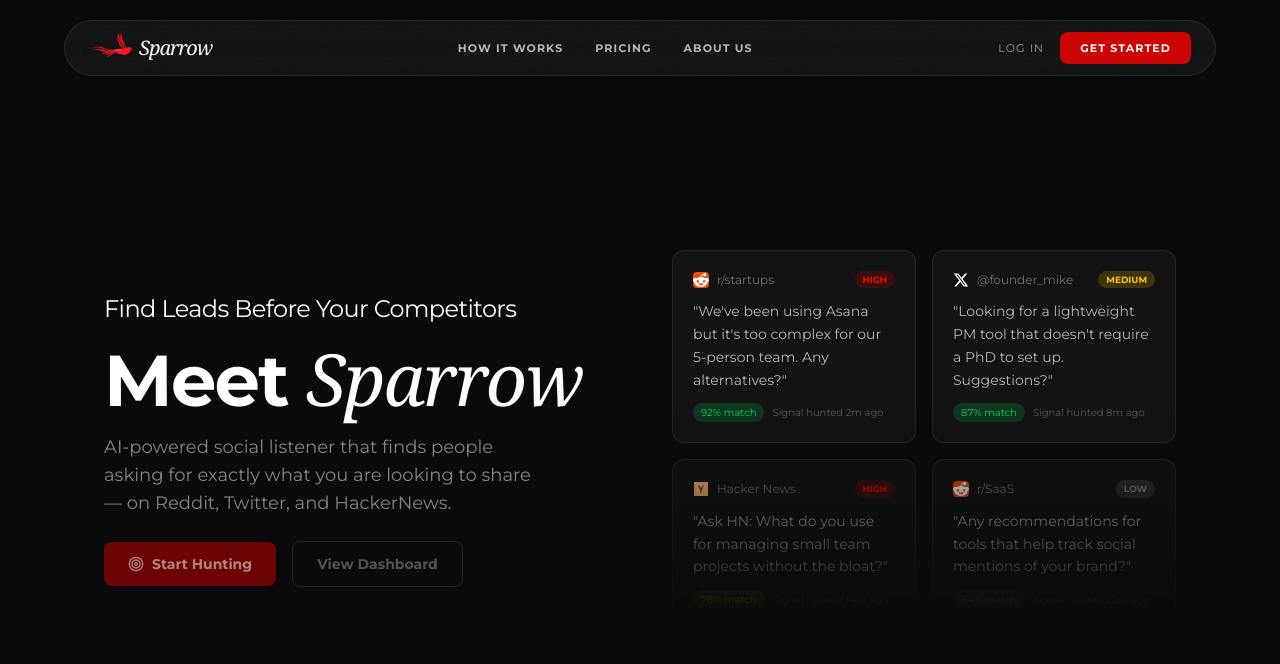
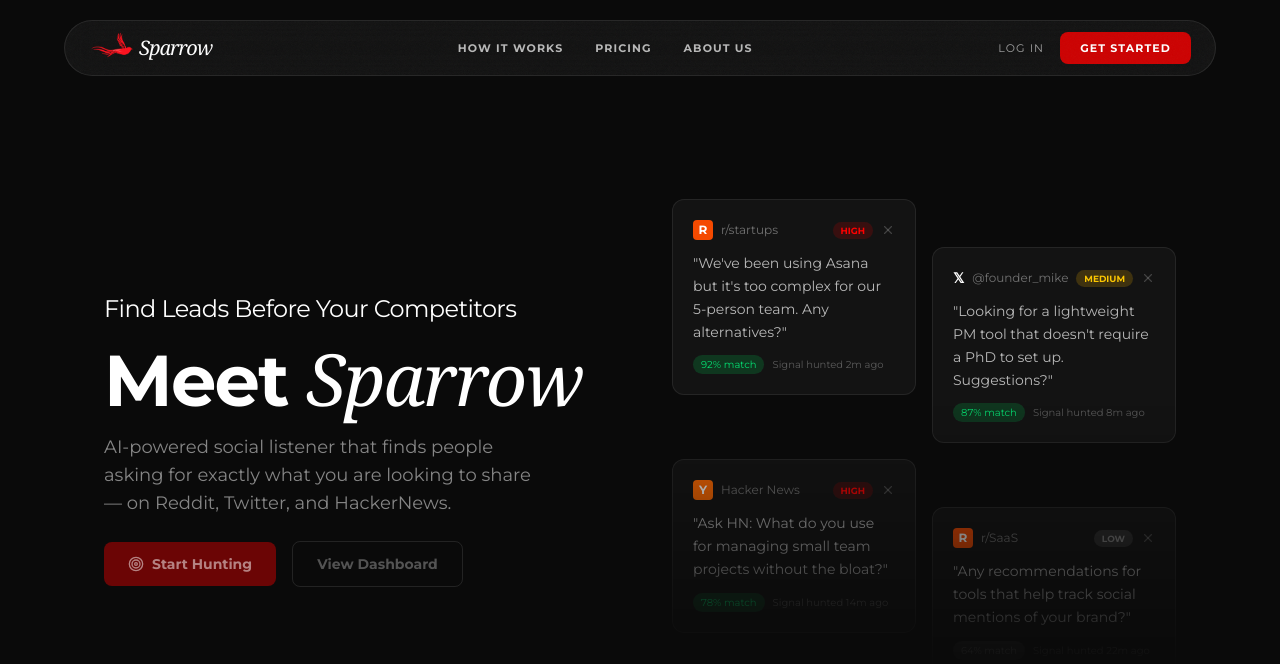
Before and after one commit to pandeemiC/sparrow-lead, a Next.js app: page / in a window 1280 px wide. Shown: the top 664 px of the page. Built offline with nearby package versions, Linux system fonts and the light colour scheme.

Commit message:
cleaned up home, removed icon imports on home with seperate card components

```diff
--- a/app/page.tsx
+++ b/app/page.tsx
@@ -1,7 +1,7 @@
 "use client";
 
 import { Target } from "lucide-react";
-import { FaRedditAlien, FaXTwitter, FaYCombinator } from "react-icons/fa6";
+import HeroCards from "@/components/ui/HeroCards";
 
 export default function Home() {
   return (
@@ -50,105 +50,7 @@
         </div>
 
         <div className="flex-1 hidden md:block">
-          <div className="fade-mask">
-            <div className="grid grid-cols-2 gap-4">
-              <div className="signal-card transition-all duration-300">
-                <div className="flex items-center justify-between mb-3">
-                  <div className="flex items-center gap-2">
-                    <FaRedditAlien className="bg-orange-600 rounded-sm text-white" />
-                    <span className="text-white/40 text-xs">r/startups</span>
-                  </div>
-                  <span className="text-[9px] bg-sparrow-red/20 text-sparrow-bright px-2 py-0.5 rounded-full font-bold uppercase">
-                    High
-                  </span>
-                </div>
-                <p className="text-white/70 text-sm leading-relaxed">
-                  &quot;We&apos;ve been using Asana but it&apos;s too complex
-                  for our 5-person team. Any alternatives?&quot;
-                </p>
-                <div className="mt-3 flex items-center gap-2">
-                  <span className="text-[10px] bg-green-500/20 text-green-400 px-2 py-0.5 rounded-full">
-                    92% match
-                  </span>
-                  <span className="text-[10px] text-white/30">
-                    Signal hunted 2m ago
-                  </span>
-                </div>
-              </div>
-
-              <div className="signal-card transition-all duration-300">
-                <div className="flex items-center justify-between mb-3">
-                  <div className="flex items-center gap-2">
-                    <FaXTwitter className="text-white" />
-                    <span className="text-white/40 text-xs">@founder_mike</span>
-                  </div>
-                  <span className="text-[9px] bg-yellow-500/20 text-yellow-400 px-2 py-0.5 rounded-full font-bold uppercase">
-                    Medium
-                  </span>
-                </div>
-                <p className="text-white/70 text-sm leading-relaxed">
-                  &quot;Looking for a lightweight PM tool that doesn&apos;t
-                  require a PhD to set up. Suggestions?&quot;
-                </p>
-                <div className="mt-3 flex items-center gap-2">
-                  <span className="text-[10px] bg-green-500/20 text-green-400 px-2 py-0.5 rounded-full">
-                    87% match
-                  </span>
-                  <span className="text-[10px] text-white/30">
-                    Signal hunted 8m ago
-                  </span>
-                </div>
-              </div>
-
-              <div className="signal-card transition-all duration-300">
-                <div className="flex items-center justify-between mb-3">
-                  <div className="flex items-center gap-2">
-                    <FaYCombinator className="text-orange-300 text-base" />
-                    <span className="text-white/40 text-xs">Hacker News</span>
-                  </div>
-                  <span className="text-[9px] bg-sparrow-red/20 text-sparrow-bright px-2 py-0.5 rounded-full font-bold uppercase">
-                    High
-                  </span>
-                </div>
-                <p className="text-white/70 text-sm leading-relaxed">
-                  &quot;Ask HN: What do you use for managing small team projects
-                  without the bloat?&quot;
-                </p>
-                <div className="mt-3 flex items-center gap-2">
-                  <span className="text-[10px] bg-yellow-500/20 text-yellow-400 px-2 py-0.5 rounded-full">
-                    78% match
-                  </span>
-                  <span className="text-[10px] text-white/30">
-                    Signal hunted 14m ago
-                  </span>
-                </div>
-              </div>
-
-              <div className="signal-card transition-all duration-300">
-                <div className="flex items-center justify-between mb-3">
-                  <div className="flex items-center gap-2">
-                    <FaRedditAlien className="bg-orange-600 rounded-sm text-white" />
-                    <span className="text-white/40 text-xs">r/SaaS</span>
-                  </div>
-                  <span className="text-[9px] bg-white/10 text-white/40 px-2 py-0.5 rounded-full font-bold uppercase">
-                    Low
-                  </span>
-                </div>
-                <p className="text-white/70 text-sm leading-relaxed">
-                  &quot;Any recommendations for tools that help track social
-                  mentions of your brand?&quot;
-                </p>
-                <div className="mt-3 flex items-center gap-2">
-                  <span className="text-[10px] bg-white/10 text-white/40 px-2 py-0.5 rounded-full">
-                    64% match
-                  </span>
-                  <span className="text-[10px] text-white/30">
-                    Signal hunted 22m ago
-                  </span>
-                </div>
-              </div>
-            </div>
-          </div>
+          <HeroCards />
         </div>
       </div>
     </section>
```
